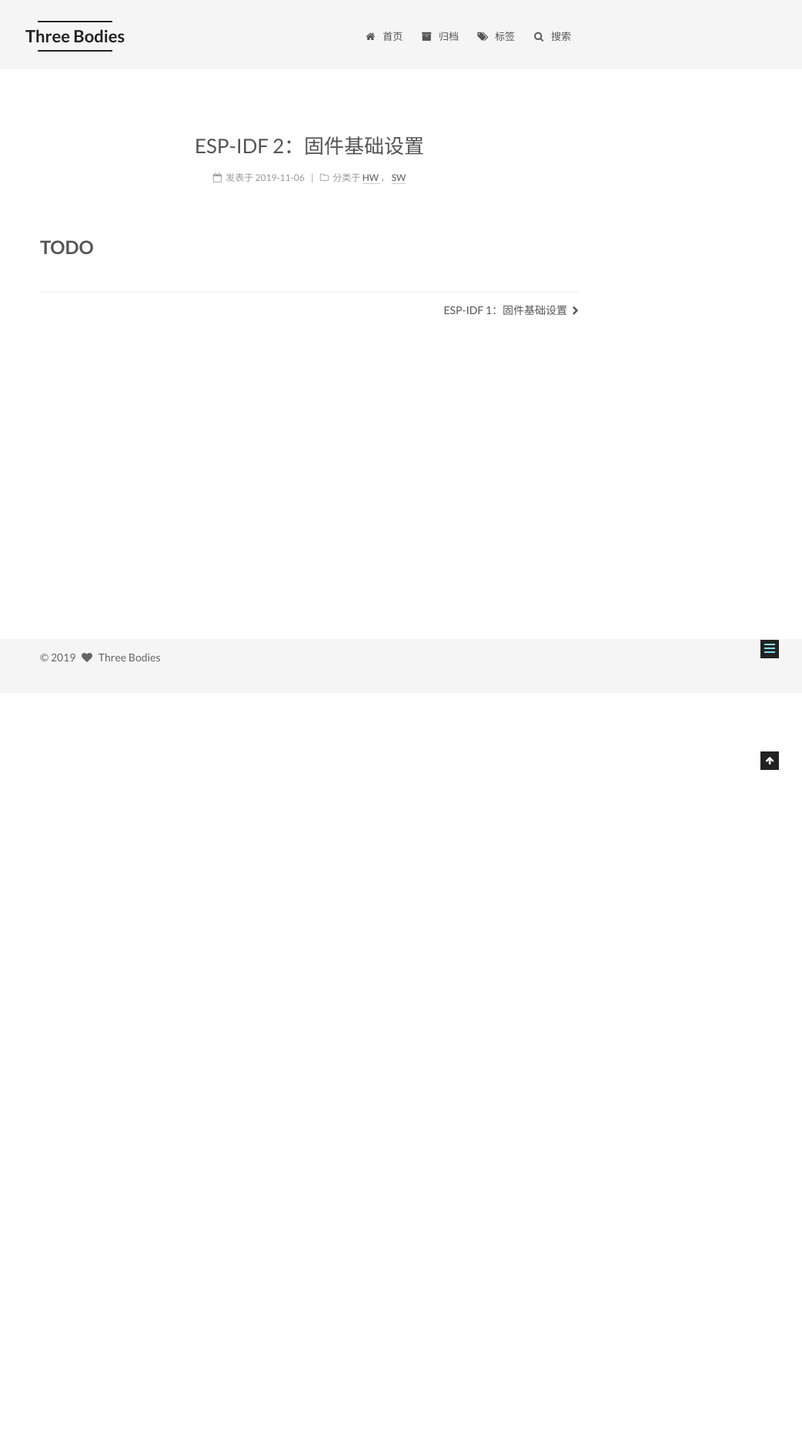
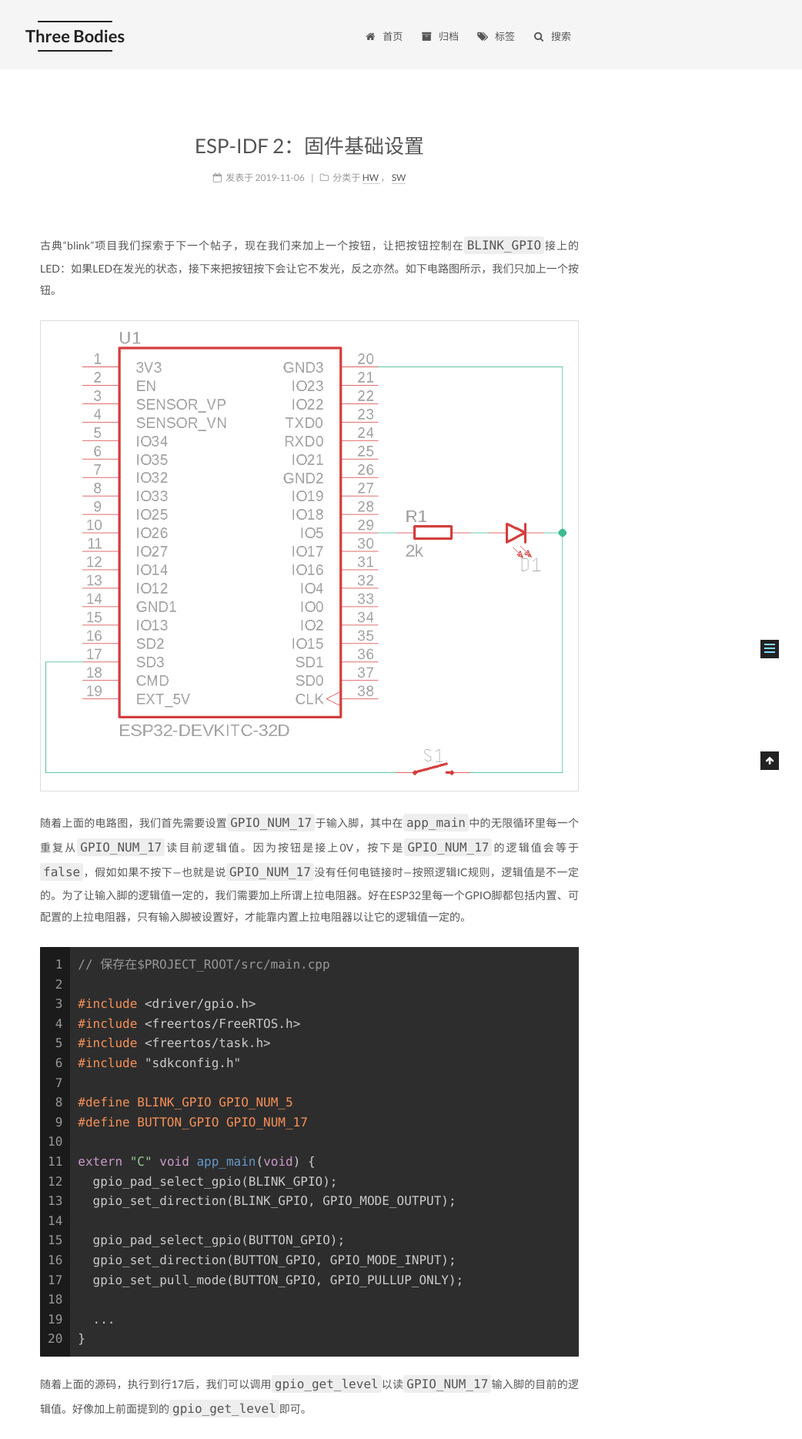
Before and after one commit to janm399/threebodies, a Jekyll site: the page built from _posts/2019-11-06-esp-idf-2.markdown, in a window 1280 px wide. Shown: the top 1869 px of the page at 77% size, without its empty margins (238-1280 px from the left). Built offline with Jekyll 4.4.1, drawn with Linux system fonts in a browser that asks for light colours; before the commit the page ends 900 px from its top, so only the background shows below that; some of the changed text lies outside the part shown.

Commit message:
Debounce

```diff
--- a/_posts/2019-11-06-esp-idf-2.markdown
+++ b/_posts/2019-11-06-esp-idf-2.markdown
@@ -1,8 +1,55 @@
 ---
 layout: post
 title:  "ESP-IDF 2：固件基础设置"
-date:   2019-11-06 18:00:00 +0000
+date:   2019-11-06 17:00:00 +0000
 categories: [HW, SW]
+excerpt: "sss"
 hidden: true
 ---
-# TODO
+古典“blink”项目我们探索于下一个帖子，现在我们来加上一个按钮，让把按钮控制在`BLINK_GPIO`接上的LED：如果LED在发光的状态，接下来把按钮按下会让它不发光，反之亦然。如下电路图所示，我们只加上一个按钮。
+
+![包括按钮的电路](/assets/2019-10-28-hackmanchester/button-sch.png){:class="img-responsive"}
+
+随着上面的电路图，我们首先需要设置`GPIO_NUM_17`于输入脚，其中在`app_main`中的无限循环里每一个重复从`GPIO_NUM_17`读目前逻辑值。因为按钮是接上0V，按下是`GPIO_NUM_17`的逻辑值会等于`false`，假如如果不按下—也就是说`GPIO_NUM_17`没有任何电链接时—按照逻辑IC规则，逻辑值是不一定的。为了让输入脚的逻辑值一定的，我们需要加上所谓上拉电阻器。好在ESP32里每一个GPIO脚都包括内置、可配置的上拉电阻器，只有输入脚被设置好，才能靠内置上拉电阻器以让它的逻辑值一定的。
+
+{% highlight C++ linenos %}
+// 保存在$PROJECT_ROOT/src/main.cpp
+
+#include <driver/gpio.h>
+#include <freertos/FreeRTOS.h>
+#include <freertos/task.h>
+#include "sdkconfig.h"
+
+#define BLINK_GPIO GPIO_NUM_5
+#define BUTTON_GPIO GPIO_NUM_17
+
+extern "C" void app_main(void) {
+  gpio_pad_select_gpio(BLINK_GPIO);
+  gpio_set_direction(BLINK_GPIO, GPIO_MODE_OUTPUT);
+
+  gpio_pad_select_gpio(BUTTON_GPIO);
+  gpio_set_direction(BUTTON_GPIO, GPIO_MODE_INPUT);
+  gpio_set_pull_mode(BUTTON_GPIO, GPIO_PULLUP_ONLY);
+
+  ...
+}
+{% endhighlight %}
+
+随着上面的源码，执行到行17后，我们可以调用`gpio_get_level`以读`GPIO_NUM_17`输入脚的目前的逻辑值。好像加上前面提到的`gpio_get_level`即可。
+
+{% highlight C++ linenos %}
+extern "C" void app_main(void) {
+
+  bool light = false;
+  while (1) {
+    if (gpio_get_level(BUTTON_GPIO) == 0) {
+      light = !light;
+      gpio_set_level(BLINK_GPIO, light);
+    }
+  }
+}
+{% endhighlight %}
+
+执行上面的代码会出两个问题：则被`task_wdt`（什么鬼？！）引起的自动重启，则好像LED一达到发光的状态不再达到不发光的。为了办理第一个问题，要知道什么是WDT？其实，WDT是一种自动计时器，处理器会每一个时钟脉冲把WDT加成1，WDT一达到一定值，处理器就被自动重启了。解决其实很简单，我们只需要适时把WDT复位，因此每一个重复都调用`esp_task_wdt_reset()`即可。第二个问题的原因更复杂，首先要调查为什么读输入中的逻辑值是这么不稳定的。
+
+![按钮抖动](/assets/2019-10-28-hackmanchester/bounce.jpeg){:class="img-responsive"}
```
Also changed, not shown: assets/2019-10-28-hackmanchester/bounce.jpeg (added), assets/2019-10-28-hackmanchester/button-sch.png (added).
